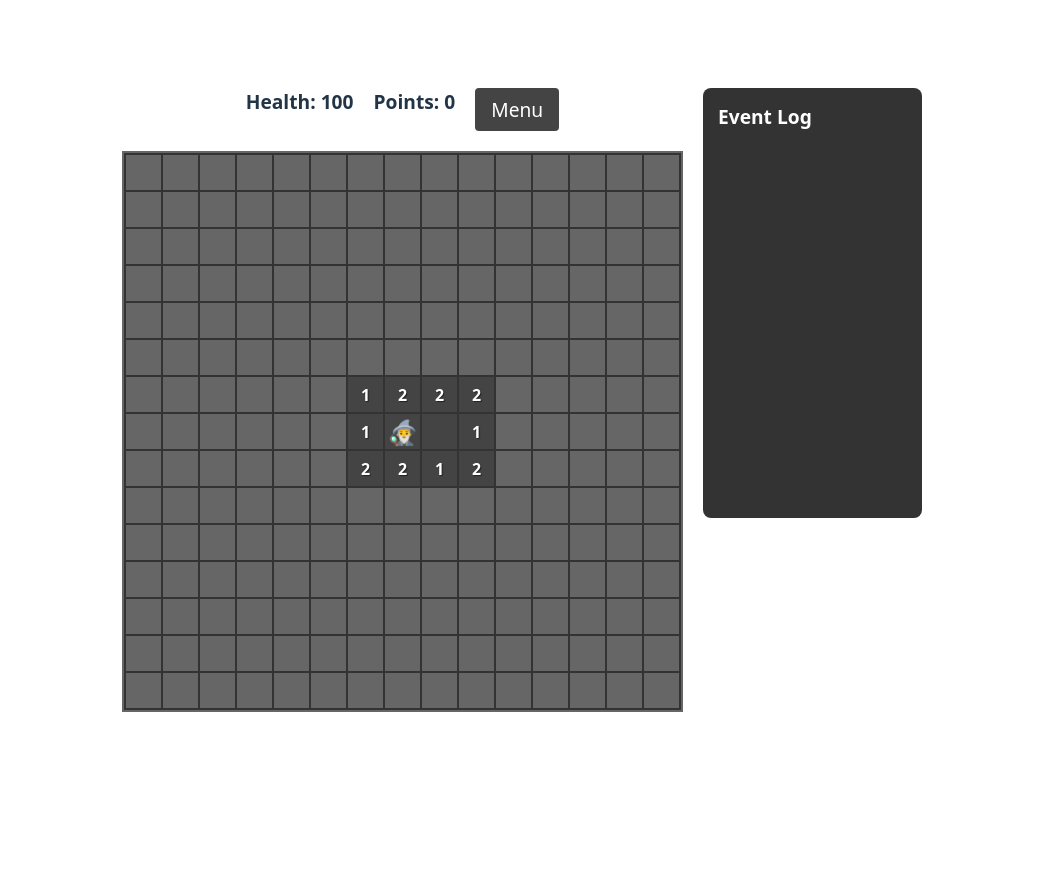
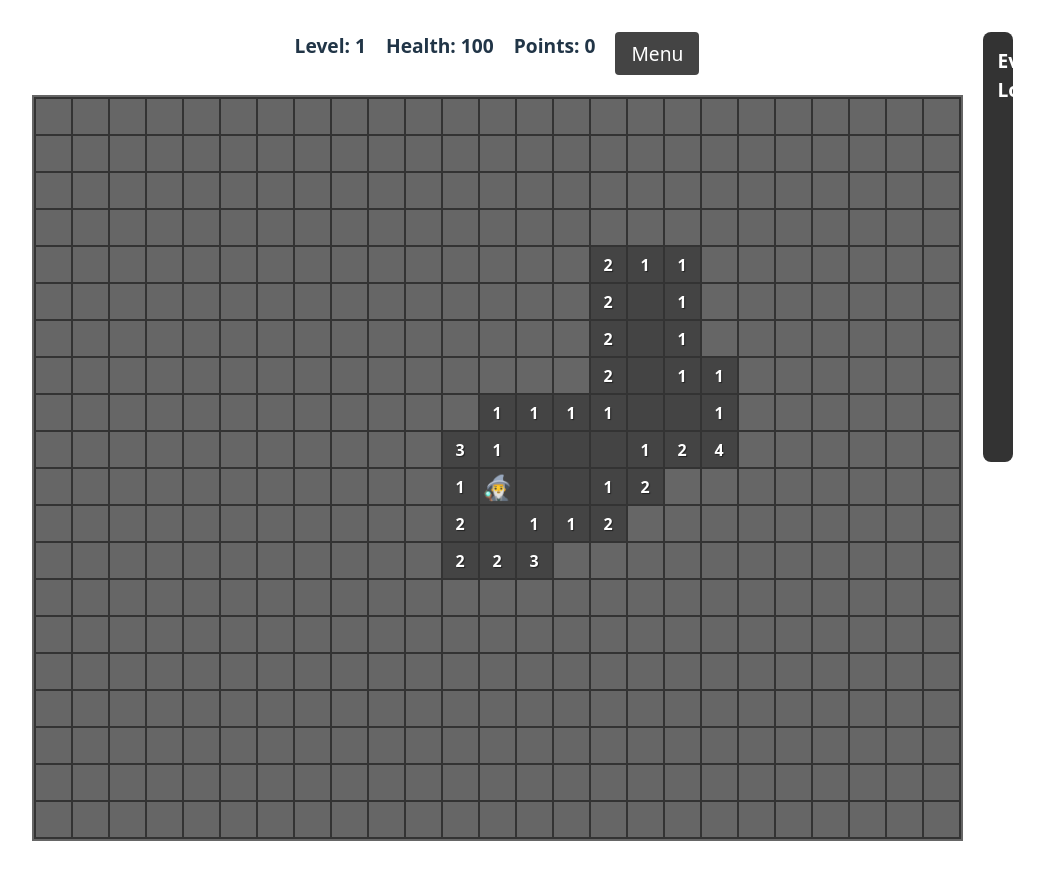
Before and after one commit to andrewwhitman-cpp/sweepcraft, a React (Vite) app: page / in a window 1280 px wide. Both pictures are taken after a click on the button "🧙‍♂️". Shown: the whole page, without its empty margins (118-1162 px from the left). Before the commit the page ends 800 px from the top, so only its background shows below. Built offline with nearby package versions, Linux system fonts and the light colour scheme.

Commit message:
adding logic to descend to deeper levels

```diff
--- a/src/App.tsx
+++ b/src/App.tsx
@@ -26,9 +26,10 @@ interface LogEntry {
 }
 
 function App() {
-  const GRID_SIZE_WIDTH = 15
-  const GRID_SIZE_HEIGHT = 15
-  const MINE_COUNT = 35  // Adjusted for square grid
+  const [level, setLevel] = useState(1)
+  const GRID_SIZE_WIDTH = 25
+  const GRID_SIZE_HEIGHT = 20
+  const MINE_COUNT = Math.min(GRID_SIZE_HEIGHT * GRID_SIZE_WIDTH * (0.15 + (level * 0.05)), GRID_SIZE_HEIGHT * GRID_SIZE_WIDTH * 0.50)
   const INITIAL_HEALTH = 100
 
   const [grid, setGrid] = useState<Cell[][]>([])
@@ -40,7 +41,6 @@ function App() {
   ]
 
   const [showCharacterSelect, setShowCharacterSelect] = useState(true)
-  const [level, setLevel] = useState(1)
   const [character, setCharacter] = useState<Character>({
     x: Math.floor(GRID_SIZE_WIDTH / 2),
     y: Math.floor(GRID_SIZE_HEIGHT / 2),
@@ -364,6 +364,7 @@ function App() {
     <div className="game-container">
       <div className="game-content">
         <div className="status-bar">
+          <div>Level: {level}</div>
           <div>Health: {character.health}</div>
           <div>Points: {character.points}</div>
           <div className="menu-dropdown">
```
